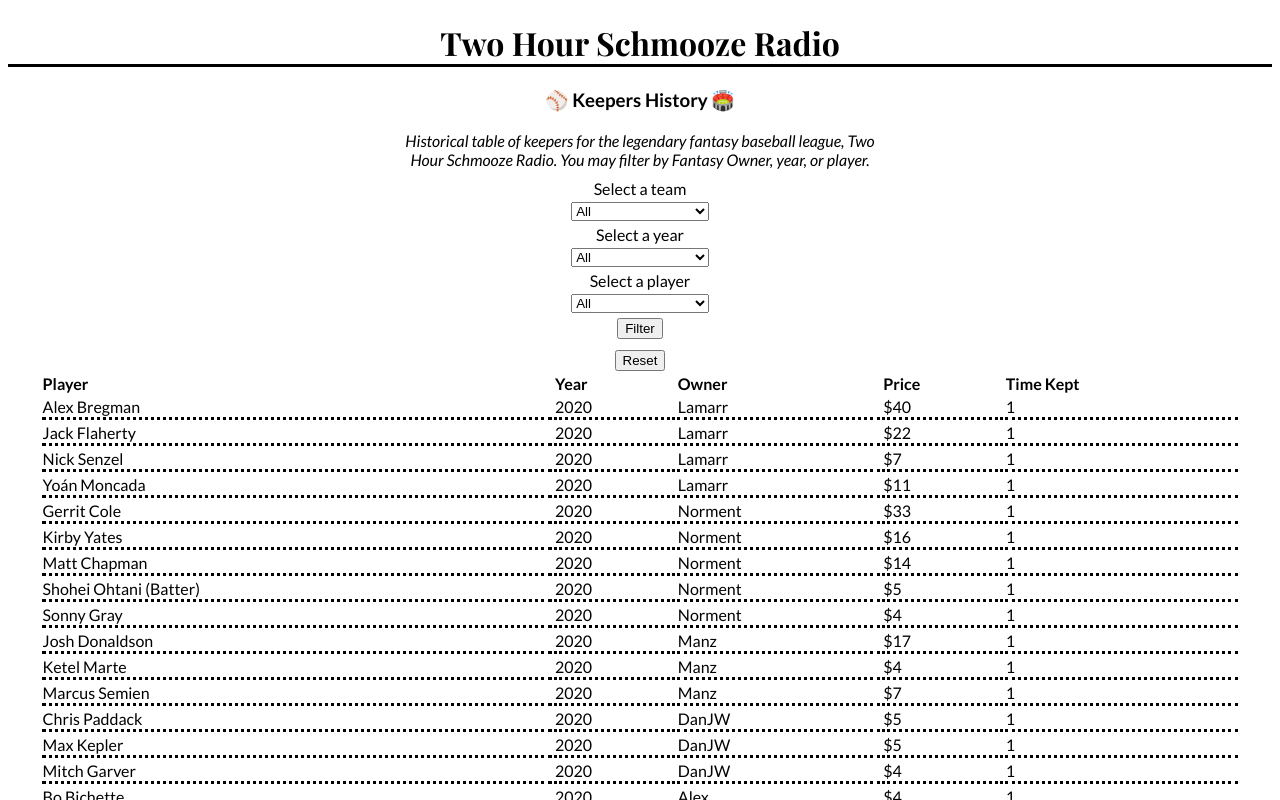
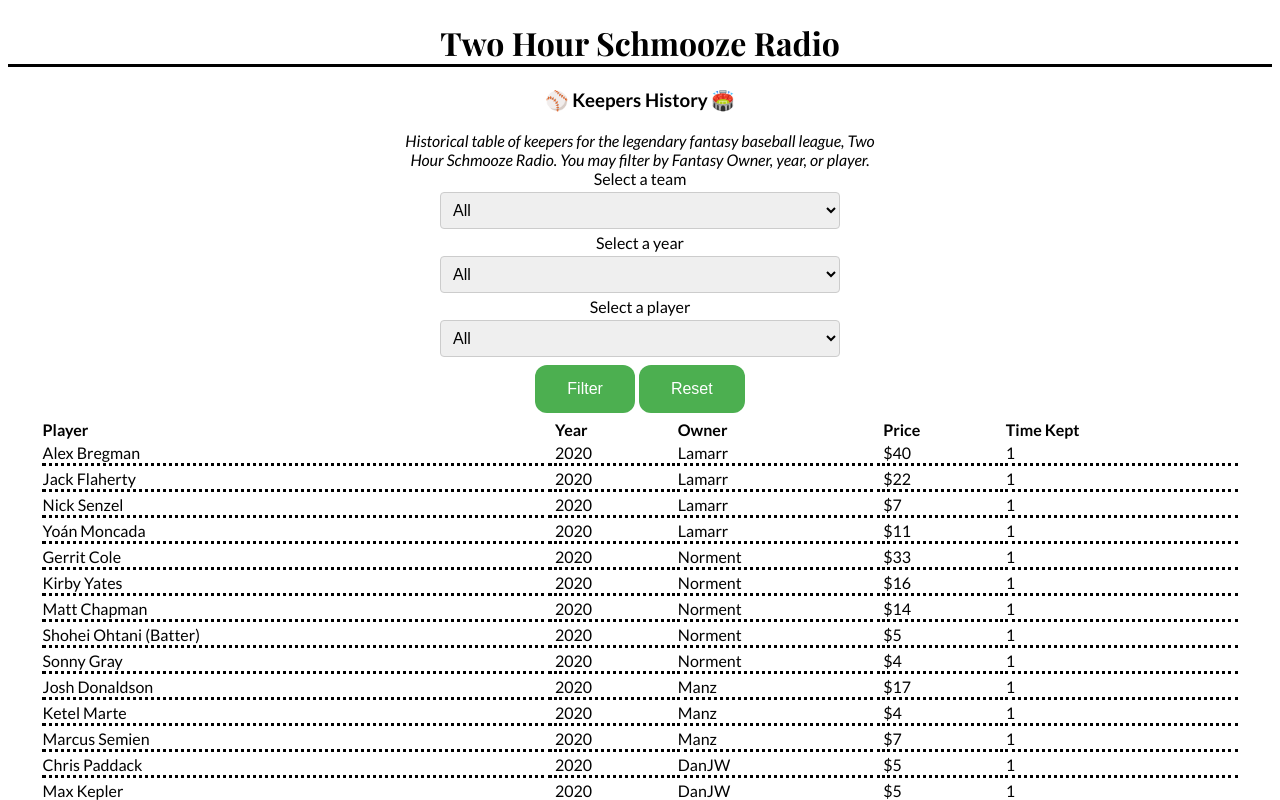
Before and after one commit to escosio/two-hour-schmooze-react, a React (Create React App) app: page / in a window 1280 px wide. Shown: the top 800 px of the page. Built offline with nearby package versions, Linux system fonts and the light colour scheme; a web font is replaced by a local one.

Commit message:
fix: improved styling

```diff
--- a/src/PlayerFilter.js
+++ b/src/PlayerFilter.js
@@ -74,9 +74,15 @@ export const PlayerFilter = ({
             </option>
           ))}
         </DropDownOption>
-        <button>Filter</button>
       </form>
-      <button onClick={handleReset}>Reset</button>
+      <div className="button-group">
+        <button className="btn" onClick={onHandleSearch}>
+          Filter
+        </button>
+        <button className="btn" onClick={handleReset}>
+          Reset
+        </button>
+      </div>
     </>
   );
 };
--- a/src/styles.css
+++ b/src/styles.css
@@ -12,6 +12,27 @@ h1 {
   border-bottom: solid;
 }
 
+.btn {
+  background-color: #4CAF50; /* Green */
+  border: none;
+  color: white;
+  padding: 15px 32px;
+  text-align: center;
+  text-decoration: none;
+  display: inline-block;
+  font-size: 16px;
+  margin: 4px 2px;
+  cursor: pointer;
+  border-radius: 12px;
+  transition-duration: 0.4s;
+}
+
+.btn:hover {
+  background-color: white;
+  color: black;
+  border: 2px solid #4CAF50;
+}
+
 .results {
   text-align: left;
   width: 95%;
@@ -19,28 +40,31 @@ h1 {
   margin-right: 2.5%;
 }
 
-.team-selection {
-  padding: 10px;
-}
-
 td {
   border-bottom: dotted;
 }
 
 .team-selection {
-  display: flexbox;
-  width: 33%;
-  min-width: 400px;
+  display: flex;
+  width: 100%;
+  max-width: 400px;
   margin: auto;
   flex-direction: column;
   list-style: none;
 }
 
 .team-selection select {
-  margin: 4px;
-  width: 33%;
-  margin-left: 33%;
-  margin-right: 33%;
+  margin: 4px 0;
+  width: 100%;
+  padding: 8px;
+  border-radius: 4px;
+  border: 1px solid #ccc;
+  font-size: 16px;
+}
+
+.team-selection option {
+  padding: 8px;
+  font-size: 16px;
 }
 
 .subheader {
```
